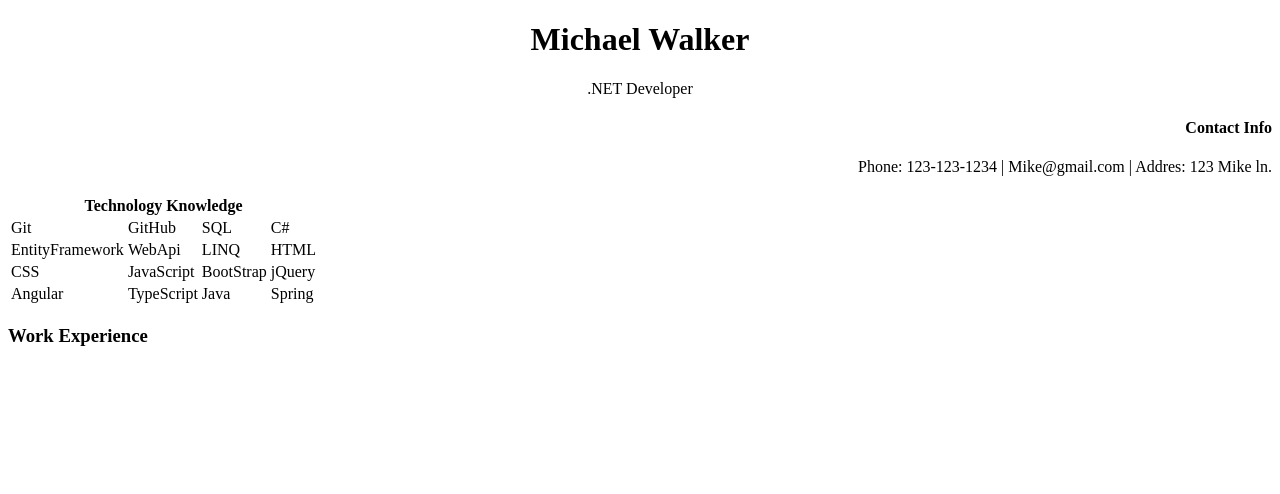
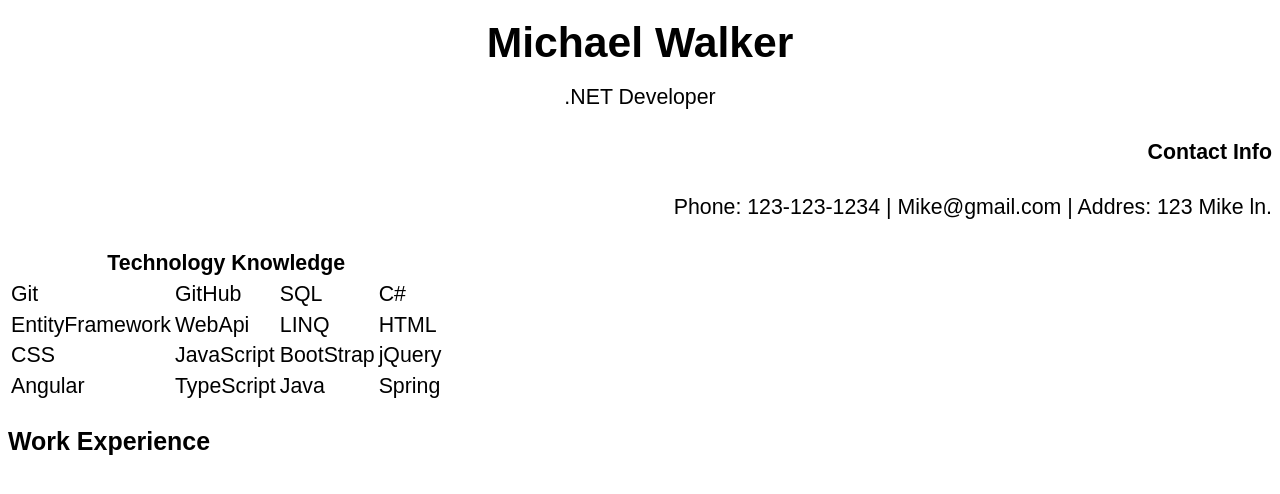
Before and after one commit to Syntactic-Labs/MaxHtmlTutorial, a plain HTML site: page html-tutorial/Resume.html in a window 1280 px wide. Drawn offline with Linux system fonts and the light colour scheme.

Commit message:
made Resume stylesheet

```diff
--- /dev/null
+++ b/html-tutorial/CSS/Resume.css
@@ -0,0 +1,4 @@
+h1 { text-align: center;}
+body{
+    font: normal normal normal 16pt/20pt Arial, Verdana, Georgia;
+}
--- a/html-tutorial/CSS/index.css
+++ b/html-tutorial/CSS/index.css
@@ -1,8 +1,16 @@
 #p1 {background-color:rgba(255, 0, 255, 0.062); font-style: italic; color: cadetblue;}
 #s1 {background-color:rgba(0, 255, 64, 0.3); font-weight: 800;}
-#op1 {background-color:rgba(255, 0, 0, 0.3); color: aqua;}
+#op1 {background-color:rgb(255, 0, 0); color: black;}
 #op2 {background-color:rgba(9, 255, 0, 0.3);}
 #op3 {background-color:rgba(0, 17, 255, 0.3);}
 table { width: 100%; border-collapse: collapse;}
 table, tr, td, th {border: 1px solid rgba(43, 70, 226, 0.295);}
-body {font-family: 'Times New Roman', Times, serif;}
+body { font: normal normal normal 16pt/20.2pt Arial, Helvitica, sans-serif;
+
+      /* font-family: 'Times New Roman', Times, serif;
+      font-size: 16pt;
+      font-weight: normal;
+      font-style: normal;
+      font-variant: normal; */
+}
+th { font-size: 1.25em;}
--- a/html-tutorial/Resume.html
+++ b/html-tutorial/Resume.html
@@ -5,9 +5,7 @@
     <meta http-equiv="X-UA-Compatible" content="IE=edge">
     <meta name="viewport" content="width=device-width, initial-scale=1.0">
     <title>Michael's Resume</title>
-    <style>
-        h1 { text-align: center;}
-    </style>
+    <link href="CSS\Resume.css" rel="stylesheet">
 </head>
 <body>
     <h1>Michael Walker</h1>
```
